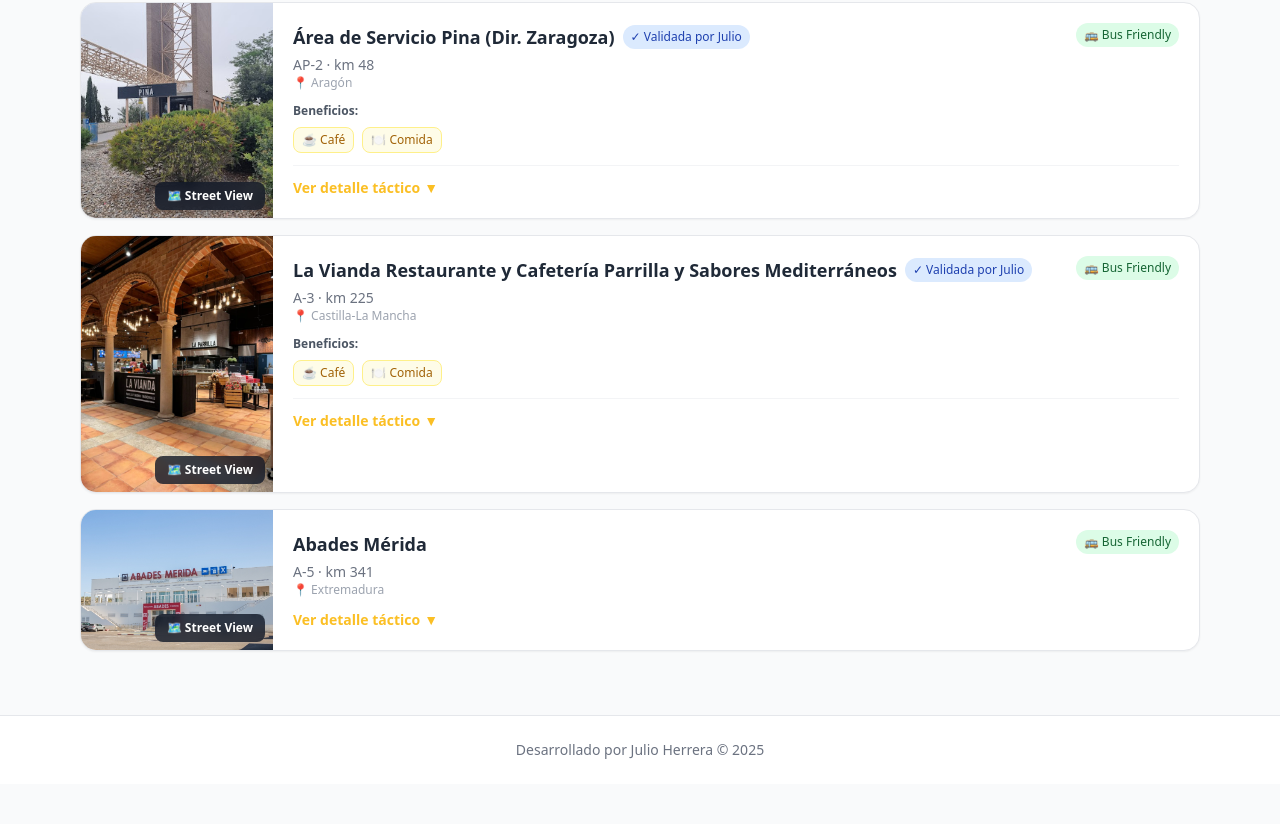
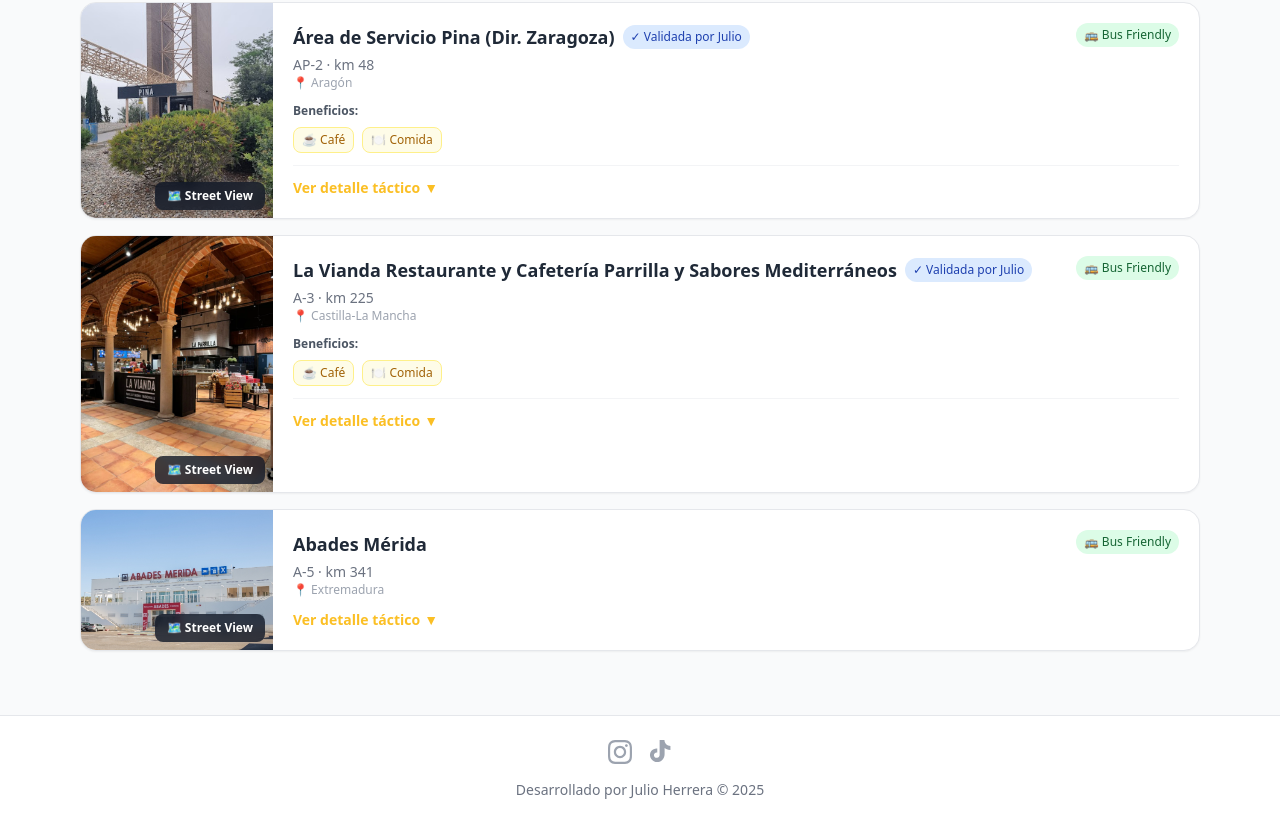
Before and after one commit to julioherrera19/hojaderutabus, a plain HTML site: page index.html in a window 1280 px wide. Shown: the part 3220-4044 px from the top of the page. Before the commit the page ends 4004 px from the top, so only its background shows below. Drawn offline with nearby package versions, Linux system fonts and the light colour scheme.

Commit message:
Añade placeholders Instagram y TikTok en footer

```diff
--- a/index.html
+++ b/index.html
@@ -273,8 +273,24 @@
 
     <!-- Footer -->
     <footer class="bg-white dark:bg-gray-800 border-t border-gray-200 dark:border-gray-700 mt-12">
-        <div class="max-w-6xl mx-auto px-4 py-6 text-center text-sm text-gray-500 dark:text-gray-400">
-            <p>Desarrollado por Julio Herrera © 2025</p>
+        <div class="max-w-6xl mx-auto px-4 py-6">
+            <!-- Redes Sociales -->
+            <div class="flex justify-center gap-4 mb-4">
+                <a href="#" id="instagramLink" class="text-gray-400 hover:text-pink-600 transition-colors" aria-label="Instagram" target="_blank" rel="noopener">
+                    <svg class="w-6 h-6" fill="currentColor" viewBox="0 0 24 24">
+                        <path d="M12 2.163c3.204 0 3.584.012 4.85.07 3.252.148 4.771 1.691 4.919 4.919.058 1.265.069 1.645.069 4.849 0 3.205-.012 3.584-.069 4.849-.149 3.225-1.664 4.771-4.919 4.919-1.266.058-1.644.07-4.85.07-3.204 0-3.584-.012-4.849-.07-3.26-.149-4.771-1.699-4.919-4.92-.058-1.265-.07-1.644-.07-4.849 0-3.204.013-3.583.07-4.849.149-3.227 1.664-4.771 4.919-4.919 1.266-.057 1.645-.069 4.849-.069zm0-2.163c-3.259 0-3.667.014-4.947.072-4.358.2-6.78 2.618-6.98 6.98-.059 1.281-.073 1.689-.073 4.948 0 3.259.014 3.668.072 4.948.2 4.358 2.618 6.78 6.98 6.98 1.281.058 1.689.072 4.948.072 3.259 0 3.668-.014 4.948-.072 4.354-.2 6.782-2.618 6.979-6.98.059-1.28.073-1.689.073-4.948 0-3.259-.014-3.667-.072-4.947-.196-4.354-2.617-6.78-6.979-6.98-1.281-.059-1.69-.073-4.949-.073zm0 5.838c-3.403 0-6.162 2.759-6.162 6.162s2.759 6.163 6.162 6.163 6.162-2.759 6.162-6.163c0-3.403-2.759-6.162-6.162-6.162zm0 10.162c-2.209 0-4-1.79-4-4 0-2.209 1.791-4 4-4s4 1.791 4 4c0 2.21-1.791 4-4 4zm6.406-11.845c-.796 0-1.441.645-1.441 1.44s.645 1.44 1.441 1.44c.795 0 1.439-.645 1.439-1.44s-.644-1.44-1.439-1.44z"/>
+                    </svg>
+                </a>
+                <a href="#" id="tiktokLink" class="text-gray-400 hover:text-gray-900 dark:hover:text-white transition-colors" aria-label="TikTok" target="_blank" rel="noopener">
+                    <svg class="w-6 h-6" fill="currentColor" viewBox="0 0 24 24">
+                        <path d="M12.525.02c1.31-.02 2.61-.01 3.91-.02.08 1.53.63 3.09 1.75 4.17 1.12 1.11 2.7 1.62 4.24 1.79v4.03c-1.44-.05-2.89-.35-4.2-.97-.57-.26-1.1-.59-1.62-.93v6.16c0 2.52-1.12 4.84-2.9 6.24-1.72 1.39-4.02 1.9-6.18 1.39-2.26-.52-4.19-2.16-5.08-4.29-.89-2.13-.58-4.64.81-6.48 1.39-1.84 3.71-2.86 6.01-2.64v4.07c-.97-.22-2.01.1-2.66.86-.65.76-.81 1.85-.41 2.77.4.92 1.28 1.56 2.27 1.64.99.08 1.96-.37 2.56-1.16.6-.79.82-1.82.6-2.8V.02z"/>
+                    </svg>
+                </a>
+            </div>
+
+            <div class="text-center text-sm text-gray-500 dark:text-gray-400">
+                <p>Desarrollado por Julio Herrera © 2025</p>
+            </div>
         </div>
     </footer>
 
--- a/js/app.js
+++ b/js/app.js
@@ -10,7 +10,7 @@ import { initNavigation, showSection } from './modules/navigation.js';
 import { initFilters, filterParadas } from './modules/filters.js';
 import { renderCards } from './modules/cards.js';
 import { initMap, updateMapMarkers } from './modules/map.js';
-import { initSubmissions } from './modules/submissions.js';
+import { initSubmissions, initSocialLinks } from './modules/submissions.js';
 import { loadParadas } from './modules/data.js';
 
 /**
@@ -32,6 +32,7 @@ async function initApp() {
         renderCards();
     });
     initSubmissions();
+    initSocialLinks();
 
     // 4. Renderizar contenido inicial
     renderCards();
--- a/js/modules/submissions.js
+++ b/js/modules/submissions.js
@@ -202,9 +202,32 @@ export function renderSubmissionsHistory() {
                     <p class="text-xs text-gray-400 dark:text-gray-500 mt-1">Enviado por: ${sub.name}</p>
                 </div>
                 <span class="text-xs bg-green-100 dark:bg-green-900 text-green-800 dark:text-green-200 px-2 py-1 rounded-full font-medium whitespace-nowrap ml-2">
-                    ✓ Pendiente
+                    ✓ Enviado
                 </span>
             </div>
         </div>
     `).join('');
 }
+
+/**
+ * Configura los enlaces de redes sociales (placeholder)
+ * Actualizar cuando se tengan los enlaces reales
+ */
+export function initSocialLinks() {
+    // TODO: Reemplazar con los enlaces reales cuando se proporcionen
+    const instagramLink = document.getElementById('instagramLink');
+    const tiktokLink = document.getElementById('tiktokLink');
+
+    // Placeholder - se actualizarán cuando se pasen los enlaces
+    const SOCIAL_LINKS = {
+        instagram: '#',  // Pending: enlace real de Instagram
+        tiktok: '#'      // Pending: enlace real de TikTok
+    };
+
+    if (instagramLink && SOCIAL_LINKS.instagram !== '#') {
+        instagramLink.href = SOCIAL_LINKS.instagram;
+    }
+    if (tiktokLink && SOCIAL_LINKS.tiktok !== '#') {
+        tiktokLink.href = SOCIAL_LINKS.tiktok;
+    }
+}
```
Also changed, not shown: thank-you.html (+18 -2 lines).
